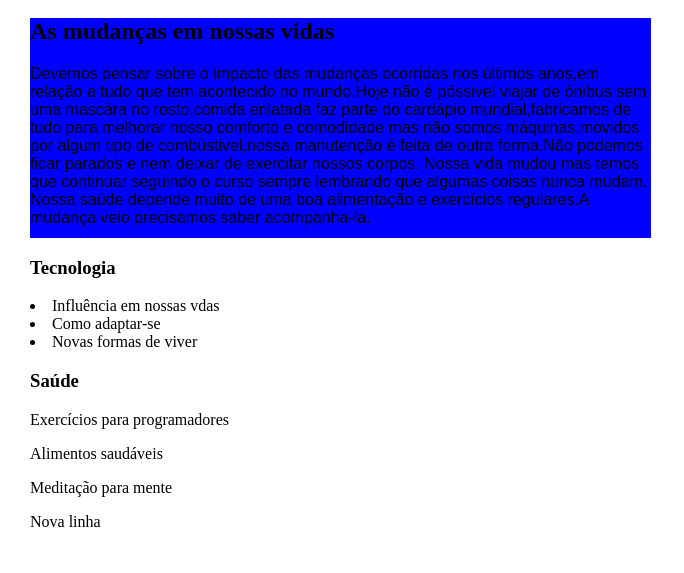
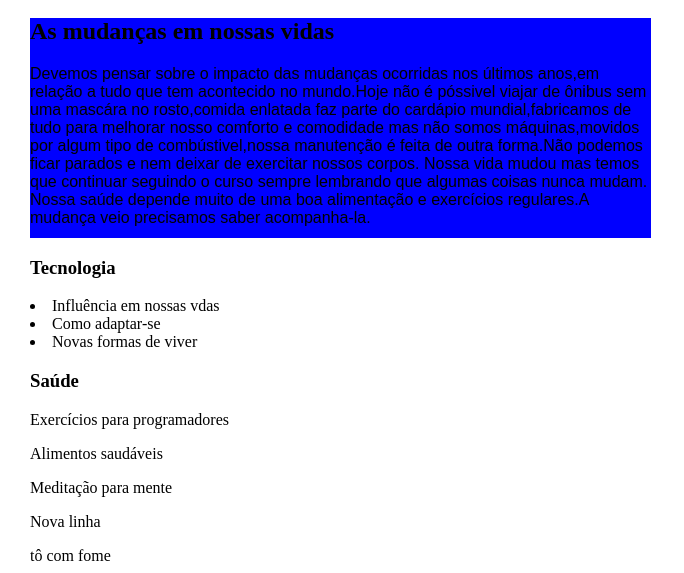
Before and after one commit to cruzcredo/Portifolio, a plain HTML site: page index.html in a window 1280 px wide. Shown: the part 272-845 px from the top of the page, without its empty margins (0-684 px from the left). Before the commit the page ends 819 px from the top, so only its background shows below. Drawn offline with Linux system fonts and the light colour scheme.

Commit message:
tô com fome

```diff
--- a/index.html
+++ b/index.html
@@ -28,6 +28,6 @@
 <p>Meditação para mente</p>
 
 <p>Nova linha</p>
-
+<span> tô com fome</span>
 </body>
 </html>
```
